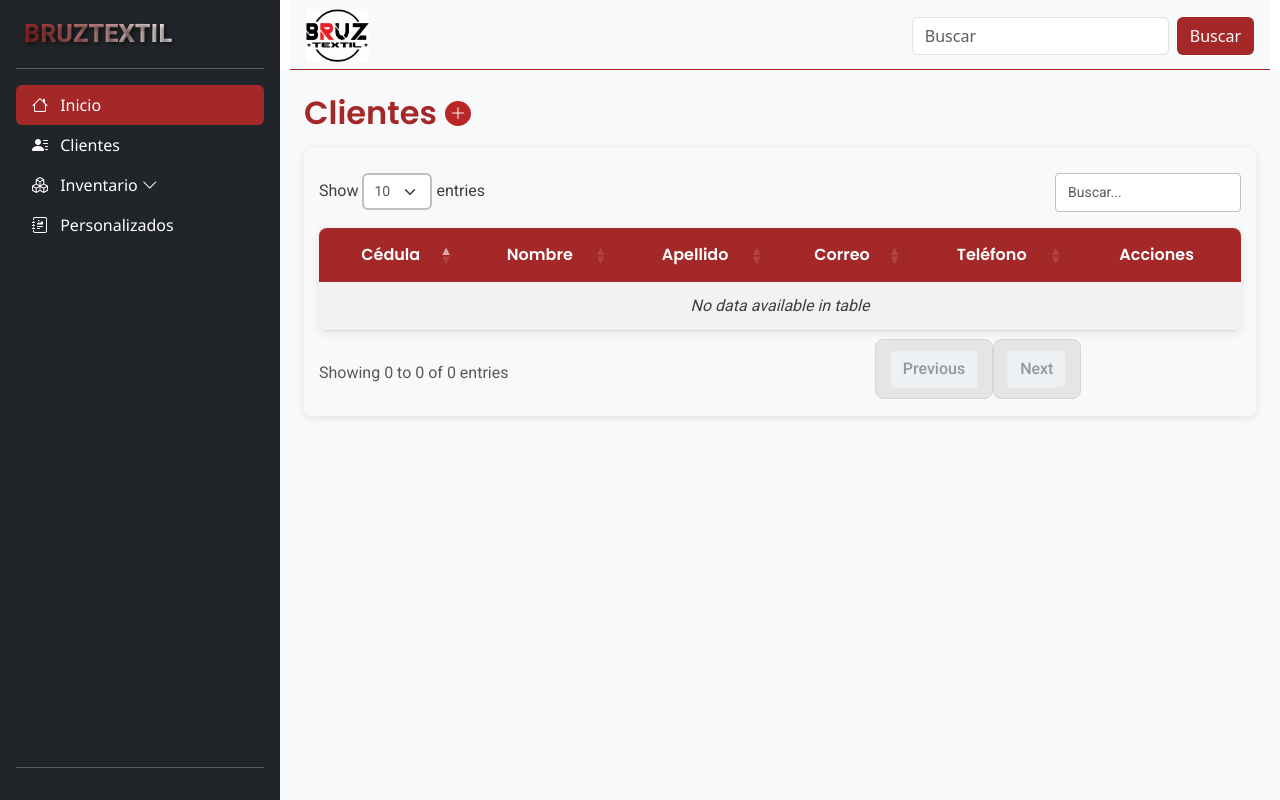
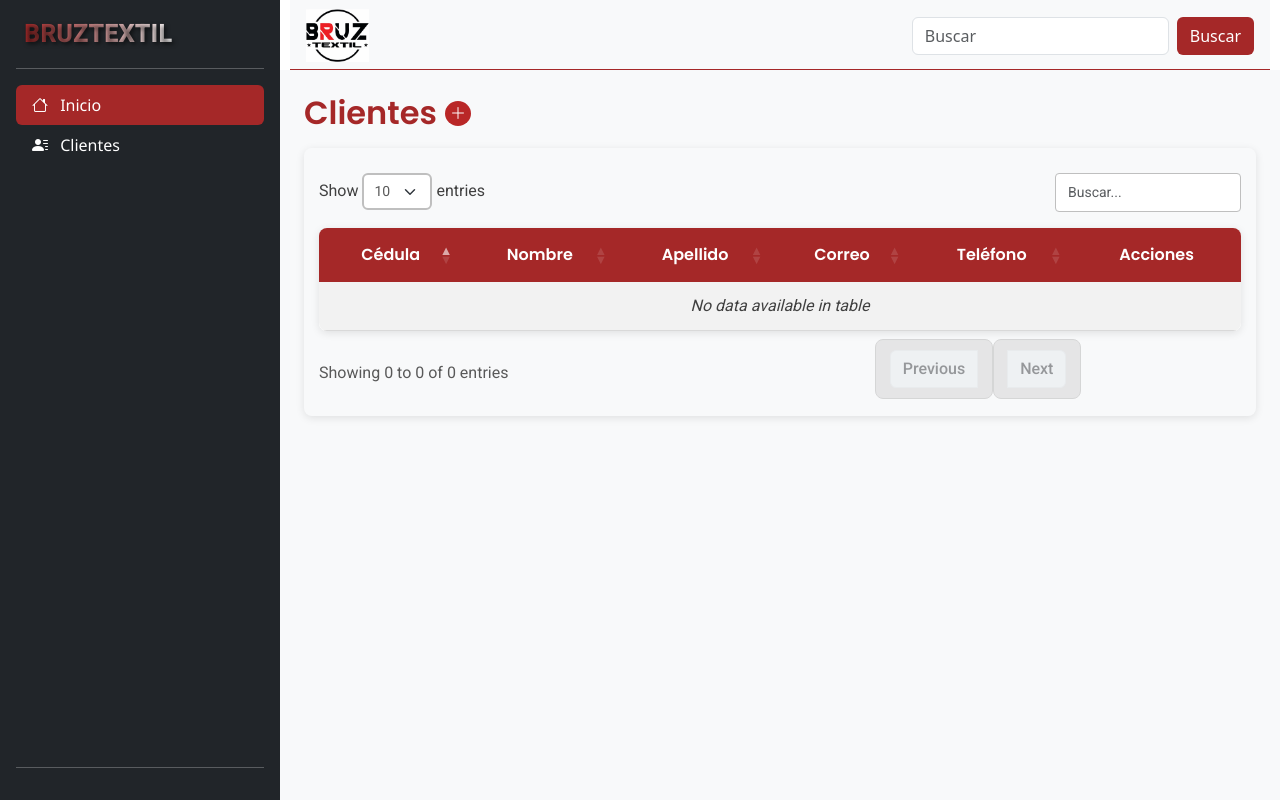
Before and after one commit to Calo1942/client-bruz-electiva, a PHP site: page / in a window 1280 px wide. Run offline with PHP 8.4, Linux system fonts and the light colour scheme; data that the repository does not hold is empty; some libraries are stand-ins or nearby versions.

Commit message:
refactor: Remove unused inventory submenu and related links from sidebar component

```diff
--- a/src/views/components/sidebar.php
+++ b/src/views/components/sidebar.php
@@ -36,55 +36,7 @@ $isInventory = ($currentUrl == 'product' || $currentUrl == 'category' || $curren
                 Clientes
             </a>
         </li>
-        <li class="nav-item" style="width: 100%;">
-            <!-- Link para mostrar el submenu de Inventario con colapso -->
-            <a href="?url=inventory"
-               data-bs-toggle="collapse"
-               aria-expanded="<?php echo $isInventory ? 'true' : 'false'; ?>"
-               class="nav-link text-white <?php if($isInventory) echo 'active'; ?>">
-                <i class="bi bi-boxes me-2"></i> <!-- Icono cajas para Inventario -->
-                Inventario
-                <i class="bi bi-chevron-down ms-auto"></i> <!-- Icono flecha para indicar dropdown -->
-            </a>
-            <!-- Submenu de Inventario, se muestra si estamos en product o category -->
-            <ul class="collapse nav flex-column ms-3 <?php if($isInventory) echo 'show'; ?>" id="inventario-submenu">
-                <li class="nav-item" style="width: 100%;">
-                    <!-- Link a Inventario, activo si es la página actual -->
-                    <a href="?url=inventory" class="nav-link text-white <?php if($currentUrl == 'inventory') echo 'active'; ?>">
-                        <i class="bi bi-boxes me-2"></i>
-                        Variante
-                    </a>
-                </li>
-                <li class="nav-item" style="width: 100%">
-                    <!-- Link a Productos, activo si es la página actual -->
-                    <a href="?url=product" class="nav-link text-white <?php if($currentUrl == 'product') echo 'active'; ?>">
-                        <i class="bi bi-box me-2"></i>
-                        Productos
-                    </a>
-                </li>
-                <li class="nav-item" style="width: 100%;">
-                    <!-- Link a Categorías, activo si es la página actual -->
-                    <a href="?url=category" class="nav-link text-white <?php if($currentUrl == 'category') echo 'active'; ?>">
-                        <i class="bi bi-tags me-2"></i>
-                        Categoria
-                    </a>
-                </li>
-                <li class="nav-item"style="width: 100%;">
-                    <!-- Link a Tallas, activo si es la página actual -->
-                    <a href="?url=size" class="nav-link text-white <?php if($currentUrl == 'size') echo 'active'; ?>">
-                        <i class="bi bi-rulers me-2"></i>
-                        Talla
-                    </a>
-                </li>
-            </ul>
-        </li>
-        <li>
-            <!-- Link a Personalizados, activo si es la página actual -->
-            <a href="?url=custom" class="nav-link text-white <?php if($currentUrl == 'custom') echo 'active'; ?>">
-                <i class="bi bi-journal-richtext me-2"></i> <!-- Icono catálogo personalizado -->
-                Personalizados
-            </a>
-        </li>
+
     </ul>
     <hr>
 </div>
```
